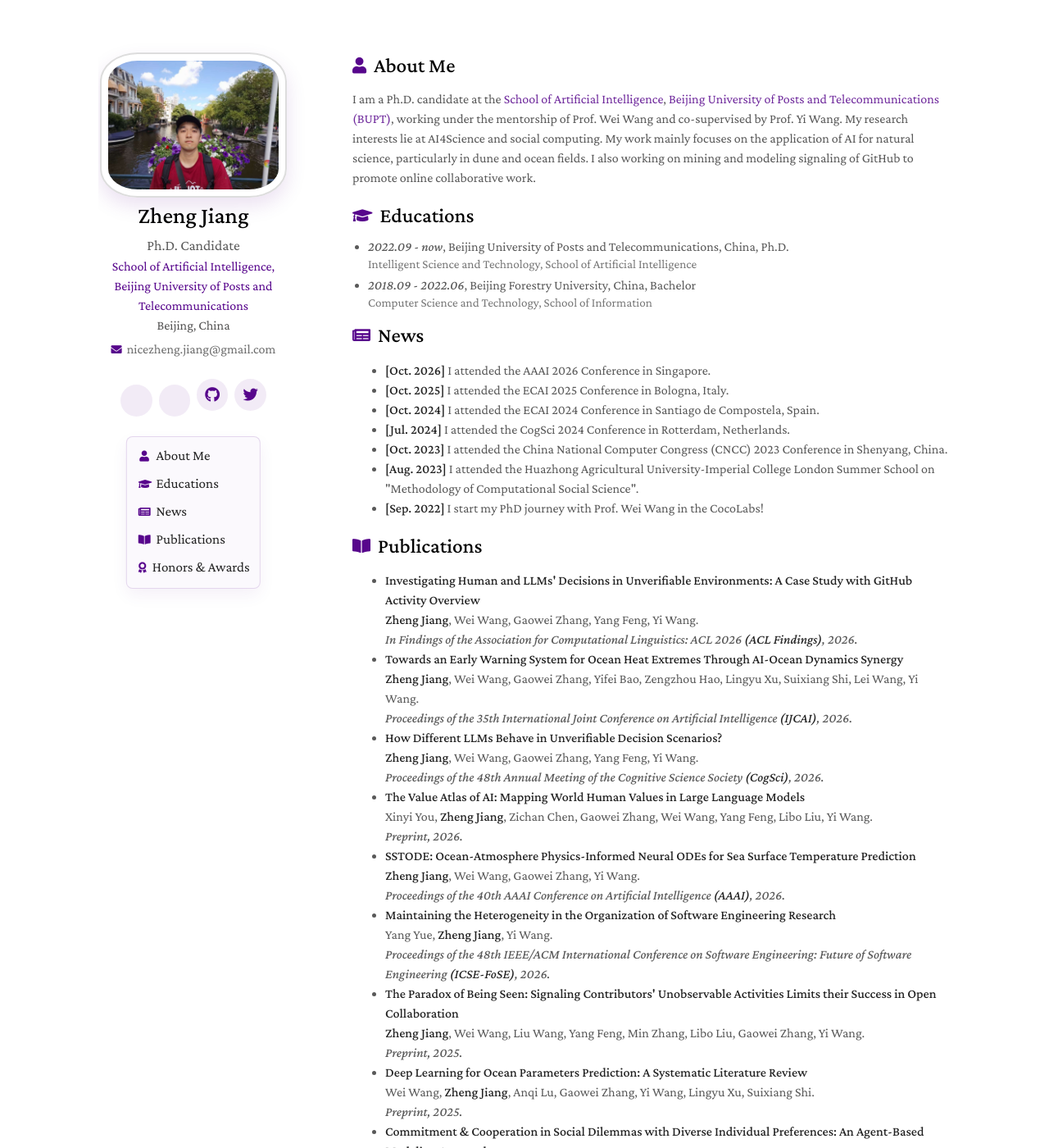
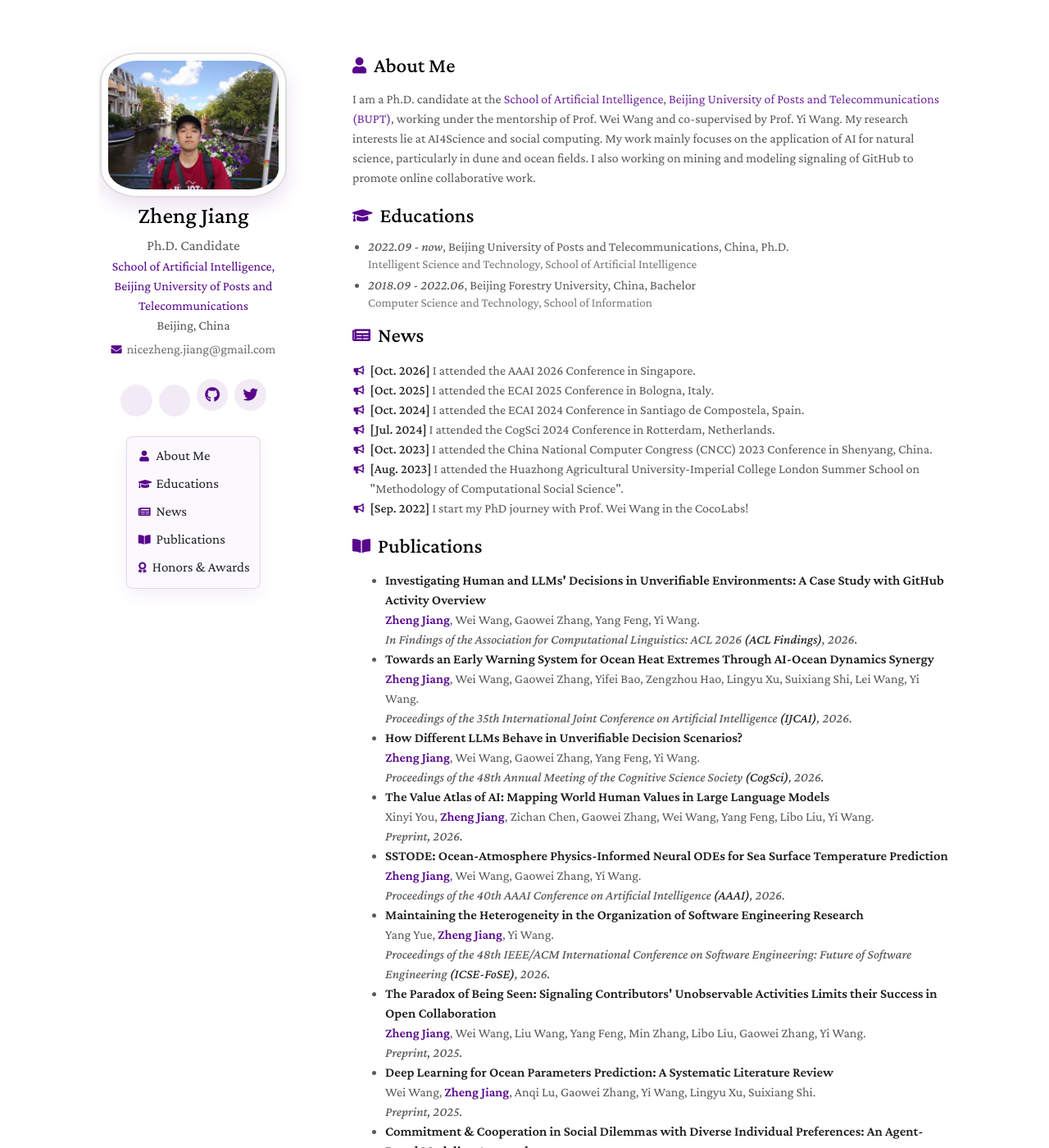
Before and after one commit to nicezheng/nicezheng.github.io, a Jekyll site: the page index.html, which Jekyll copies as it is, in a window 1280 px wide and 1400 px high. Shown: the whole window at 82% size. Built offline with Jekyll 4.4.1, drawn with Linux system fonts in a browser that asks for light colours; nearby versions of some CDN libraries; a style sheet for code colours, icons or effects is not loaded.

Commit message:
update 5.22

```diff
--- a/assets/css/publications.css
+++ b/assets/css/publications.css
@@ -70,6 +70,38 @@ screen and (min-width: 480px) {
 
 .publications h2 span {
   font-size: 1.5rem;
+}
+
+.publications .author-name {
+  color: #57068c;
+  font-weight: 600;
+}
+
+#publications + .publications > ul > li > strong:first-child {
+  color: #1f1f1f;
+  font-size: 1.04em;
+  font-weight: 650;
+  line-height: 1.25;
+}
+
+.news-list {
+  list-style: none;
+  padding-left: 1.35rem;
+}
+
+.news-list li {
+  position: relative;
+}
+
+.news-list li::before {
+  color: #57068c;
+  content: "\f0a1";
+  font-family: "Font Awesome 5 Free";
+  font-size: 0.72em;
+  font-weight: 900;
+  left: -1.25rem;
+  position: absolute;
+  top: 0.28em;
 }
 
 .publications h2.year {
@@ -158,6 +190,20 @@ screen and (min-width: 480px) {
 
 }
 
+@media (prefers-color-scheme: dark) {
+  .publications .author-name {
+    color: #ab82c5;
+  }
+
+  #publications + .publications > ul > li > strong:first-child {
+    color: #ffffff;
+  }
+
+  .news-list li::before {
+    color: #ab82c5;
+  }
+}
+
 .publications ol.bibliography li .links a.btn:hover {
   color: var(--global-theme-color);
   border-color: var(--global-theme-color);
--- a/index.html
+++ b/index.html
@@ -25,7 +25,7 @@
     integrity="sha256-+N4/V/SbAFiW1MPBCXnfnP9QSN3+Keu+NlB+0ev/YKQ=" crossorigin=anonymous>
 
   <link rel="stylesheet" href="./assets/css/style.css?v=20260522">
-  <link rel="stylesheet" href="./assets/css/publications.css?v=20260522">
+  <link rel="stylesheet" href="./assets/css/publications.css?v=20260522-news-title">
 
 </head>
 
@@ -164,7 +164,7 @@ My research interests lie at AI4Science and social computing. My work mainly foc
 
 <div class="publications">
 
-  <ul>
+  <ul class="news-list">
     <!-- <li><strong>[Feb. 2023]</strong> <a href="https://www.sciencedirect.com/science/article/pii/S089990072200346X" target="_blank"><em>Low muscle mass is associated with a higher risk of all–cause and cardiovascular disease–specific mortality in cancer survivors</em></a> has been accepted by <strong>Nutrition</strong>.</li> -->
     <li><strong>[Oct. 2026]</strong> I attended the AAAI 2026 Conference in Singapore.</li>
     <li><strong>[Oct. 2025]</strong> I attended the ECAI 2025 Conference in Bologna, Italy.</li>
@@ -207,67 +207,67 @@ My research interests lie at AI4Science and social computing. My work mainly foc
 
 <ul>
   <li><strong>Investigating Human and LLMs' Decisions in Unverifiable Environments: A Case Study with GitHub Activity Overview</strong>
-    <br> <strong>Zheng Jiang</strong>, Wei Wang, Gaowei Zhang, Yang Feng, Yi Wang.
+    <br> <strong class="author-name">Zheng Jiang</strong>, Wei Wang, Gaowei Zhang, Yang Feng, Yi Wang.
     <br> <em> In Findings of the Association for Computational Linguistics: ACL 2026 <strong>(ACL Findings)</strong>, 2026.</em>
   </li>
   <li><strong>Towards an Early Warning System for Ocean Heat Extremes Through AI-Ocean Dynamics Synergy</strong>
-    <br> <strong>Zheng Jiang</strong>, Wei Wang, Gaowei Zhang, Yifei Bao, Zengzhou Hao, Lingyu Xu, Suixiang Shi, Lei Wang, Yi Wang.
+    <br> <strong class="author-name">Zheng Jiang</strong>, Wei Wang, Gaowei Zhang, Yifei Bao, Zengzhou Hao, Lingyu Xu, Suixiang Shi, Lei Wang, Yi Wang.
     <br> <em> Proceedings of the 35th International Joint Conference on Artificial Intelligence <strong>(IJCAI)</strong>, 2026.</em>
   </li>
   <li><strong>How Different LLMs Behave in Unverifiable Decision Scenarios?</strong>
-    <br> <strong>Zheng Jiang</strong>, Wei Wang, Gaowei Zhang, Yang Feng, Yi Wang.
+    <br> <strong class="author-name">Zheng Jiang</strong>, Wei Wang, Gaowei Zhang, Yang Feng, Yi Wang.
     <br> <em> Proceedings of the 48th Annual Meeting of the Cognitive Science Society <strong>(CogSci)</strong>, 2026.</em>
   </li>
   <li><strong>The Value Atlas of AI: Mapping World Human Values in Large Language Models</strong>
-    <br> Xinyi You, <strong>Zheng Jiang</strong>, Zichan Chen, Gaowei Zhang, Wei Wang, Yang Feng, Libo Liu, Yi Wang.
+    <br> Xinyi You, <strong class="author-name">Zheng Jiang</strong>, Zichan Chen, Gaowei Zhang, Wei Wang, Yang Feng, Libo Liu, Yi Wang.
     <br> <em> Preprint, 2026.</em>
   </li>
   <li><strong>SSTODE: Ocean-Atmosphere Physics-Informed Neural ODEs for Sea Surface Temperature Prediction</strong>
-    <br> <strong>Zheng Jiang</strong>, Wei Wang, Gaowei Zhang, Yi Wang.
+    <br> <strong class="author-name">Zheng Jiang</strong>, Wei Wang, Gaowei Zhang, Yi Wang.
     <br> <em> Proceedings of the 40th AAAI Conference on Artificial Intelligence <strong>(AAAI)</strong>, 2026.</em>
   </li>
   <li><strong>Maintaining the Heterogeneity in the Organization of Software Engineering Research</strong>
-    <br> Yang Yue, <strong>Zheng Jiang</strong>, Yi Wang.
+    <br> Yang Yue, <strong class="author-name">Zheng Jiang</strong>, Yi Wang.
     <br> <em> Proceedings of the 48th IEEE/ACM International Conference on Software Engineering: Future of Software Engineering <strong>(ICSE-FoSE)</strong>, 2026.</em>
   </li>
   <li><strong>The Paradox of Being Seen: Signaling Contributors' Unobservable Activities Limits their Success in Open Collaboration</strong>
-    <br> <strong>Zheng Jiang</strong>, Wei Wang, Liu Wang, Yang Feng, Min Zhang, Libo Liu, Gaowei Zhang, Yi Wang.
+    <br> <strong class="author-name">Zheng Jiang</strong>, Wei Wang, Liu Wang, Yang Feng, Min Zhang, Libo Liu, Gaowei Zhang, Yi Wang.
     <br> <em> Preprint, 2025.</em>
   </li>
   <li><strong>Deep Learning for Ocean Parameters Prediction: A Systematic Literature Review</strong>
-    <br> Wei Wang, <strong>Zheng Jiang</strong>, Anqi Lu, Gaowei Zhang, Yi Wang, Lingyu Xu, Suixiang Shi.
+    <br> Wei Wang, <strong class="author-name">Zheng Jiang</strong>, Anqi Lu, Gaowei Zhang, Yi Wang, Lingyu Xu, Suixiang Shi.
     <br> <em> Preprint, 2025.</em>
   </li>
   <li><strong>Commitment & Cooperation in Social Dilemmas with Diverse Individual Preferences: An Agent-Based Modeling Approach</strong>
-    <br> <strong>Zheng Jiang</strong>, Luzhan Yuan, Wei Wang, Gaowei Zhang, Yi Wang.
+    <br> <strong class="author-name">Zheng Jiang</strong>, Luzhan Yuan, Wei Wang, Gaowei Zhang, Yi Wang.
     <br> <em> PLOS One, 2025.</em>
   </li>
   <li><strong>A Big Step Forward? A User-Centric Examination of iOS App Privacy Report and Enhancements</strong>
-    <br> Liu Wang, Dong Wang, Shidong Pan, <strong>Zheng Jiang</strong>, Haoyu Wang, Yi Wang.
+    <br> Liu Wang, Dong Wang, Shidong Pan, <strong class="author-name">Zheng Jiang</strong>, Haoyu Wang, Yi Wang.
     <br> <em> IEEE Symposium on Security and Privacy <strong>(S&P)</strong>, 2025.</em>
   </li>
   <li><strong>FenGePad--A Tangible Multi-Prompt Interactive Framework for Deep Dune Segmentation</strong>
-    <br> <strong>Zheng Jiang</strong>, Haonan Kang, Zifeng Wu, Wei Wang, Gaowei Zhang, Eerdun Hasi, Xiaohan Sun and Yi Wang.
+    <br> <strong class="author-name">Zheng Jiang</strong>, Haonan Kang, Zifeng Wu, Wei Wang, Gaowei Zhang, Eerdun Hasi, Xiaohan Sun and Yi Wang.
     <br> <em> Proceedings of the 28th European Conference on Artificial Intelligence: Prestigious Applications of Intelligent Systems <strong>(ECAI-PAIS)</strong>, 2025.</em>
   </li>
   <li><strong>DCV^2I: Leveraging deep vision models to support geographers' visual interpretation in dune segmentation</strong>
-    <br> Anqi Lu, Zifeng Wu, <strong>Zheng Jiang</strong>, Wei Wang, Gaowei Zhang, Eerdun Hasi, Yi Wang.
+    <br> Anqi Lu, Zifeng Wu, <strong class="author-name">Zheng Jiang</strong>, Wei Wang, Gaowei Zhang, Eerdun Hasi, Yi Wang.
     <br> <em> AI Magazine, 2024.</em>
   </li>
   <li><strong>DuneSA: A SAM-based Approach with Domain-Specific Knowledge for Aeolian Dune Segmentation</strong>
-    <br> Anqi Lu, <strong>Zheng Jiang</strong>, Zifeng Wu, Wei Wang, Gaowei Zhang, Eerdun Hasi, Yi Wang.
+    <br> Anqi Lu, <strong class="author-name">Zheng Jiang</strong>, Zifeng Wu, Wei Wang, Gaowei Zhang, Eerdun Hasi, Yi Wang.
     <br> <em> ACM International Conference on Information Technology for Social Good <strong>(GoodIT)</strong>, 2024.</em>
   </li>
   <li><strong>FenGe--An Interactive Framework for Improving the Utility of Deep Dune Segmentation in Geographical Tasks</strong>
-    <br> <strong>Zheng Jiang</strong>, Anqi Lu, Zifeng Wu, Wei Wang, Gaowei Zhang, Eerdun Hasi and Yi Wang.
+    <br> <strong class="author-name">Zheng Jiang</strong>, Anqi Lu, Zifeng Wu, Wei Wang, Gaowei Zhang, Eerdun Hasi and Yi Wang.
     <br> <em> Proceedings of the 27th European Conference on Artificial Intelligence <strong>(ECAI)</strong>, 2024.</em>
   </li>
   <li><strong>DCV2I: A Practical Approach for Supporting Geographers’ Visual Interpretation in Dune Segmentation with Deep Vision Models</strong>
-    <br> Anqi Lu, Zifeng Wu, <strong>Zheng Jiang</strong>, Wei Wang, Eerdun Hasi, Yi Wang.
+    <br> Anqi Lu, Zifeng Wu, <strong class="author-name">Zheng Jiang</strong>, Wei Wang, Eerdun Hasi, Yi Wang.
     <br> <em> Proceedings of the 36th Annual Conference on Innovative Applications of Artificial Intelligence <strong>(IAAI)</strong>, 2024.</em>
   </li>
   <li><strong>The Dynamics of Cooperation with Commitment in A Population of Heterogeneous Preferences--An ABM Study</strong>
-    <br> Wei Wang, Luzhan Yuan, <strong>Zheng Jiang</strong>, Gaowei Zhang, Yi Wang.
+    <br> Wei Wang, Luzhan Yuan, <strong class="author-name">Zheng Jiang</strong>, Gaowei Zhang, Yi Wang.
     <br> <em> Proceedings of the 46th Annual Meeting of the Cognitive Science Society <strong>(CogSci)</strong>, 2024.</em>
   </li>
 </ul>
```
Also changed, not shown: 2 other files.
